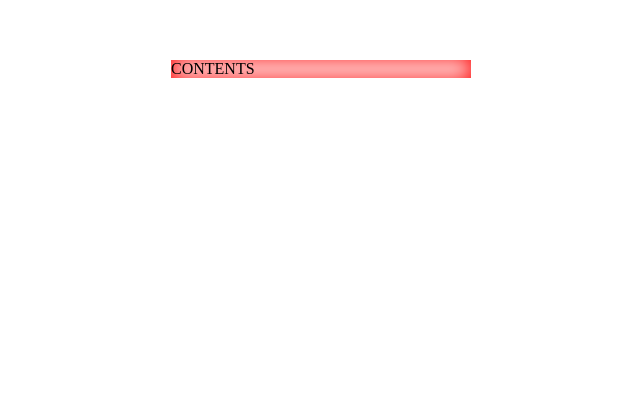
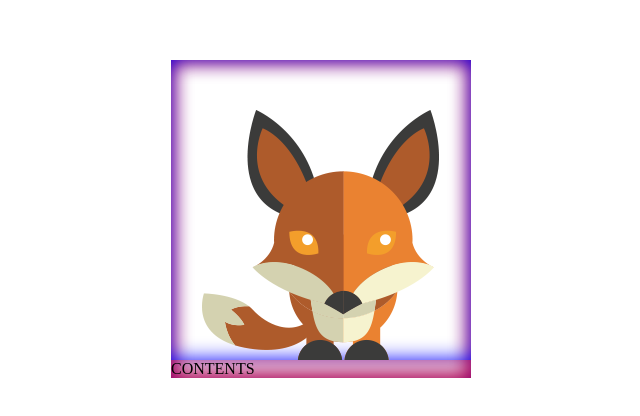
Before and after one commit to veamcamp/FOX, a plain HTML site: page index.html in a window 1280 px wide. Shown: the whole page, without its empty margins (319-959 px from the left). Drawn offline with Linux system fonts and the light colour scheme.

Commit message:
img요소 기본 스타일 초기화, 두덩어리 잘 보이게

```diff
--- a/index.html
+++ b/index.html
@@ -7,7 +7,8 @@
    <body>
 
       <div class="wrapper">
-         CONTENTS
+         <img class="cover" src="images/animal07.png" />
+         <div class="contents">CONTENTS</div>
       </div>
 
    </body>
--- a/style.css
+++ b/style.css
@@ -1,6 +1,10 @@
 /* CSS Resets */
 body {
     margin: initial;
+}
+
+img {
+    vertical-align: top;
 }
 
 /* Design */
@@ -9,3 +13,11 @@ body {
     width: 300px;
     margin: 60px auto;
 }
+
+.cover {
+    box-shadow: inset 0 0 20px blue;
+}
+
+.contents {
+    box-shadow: inset 0 0 20px purple;
+}
```
